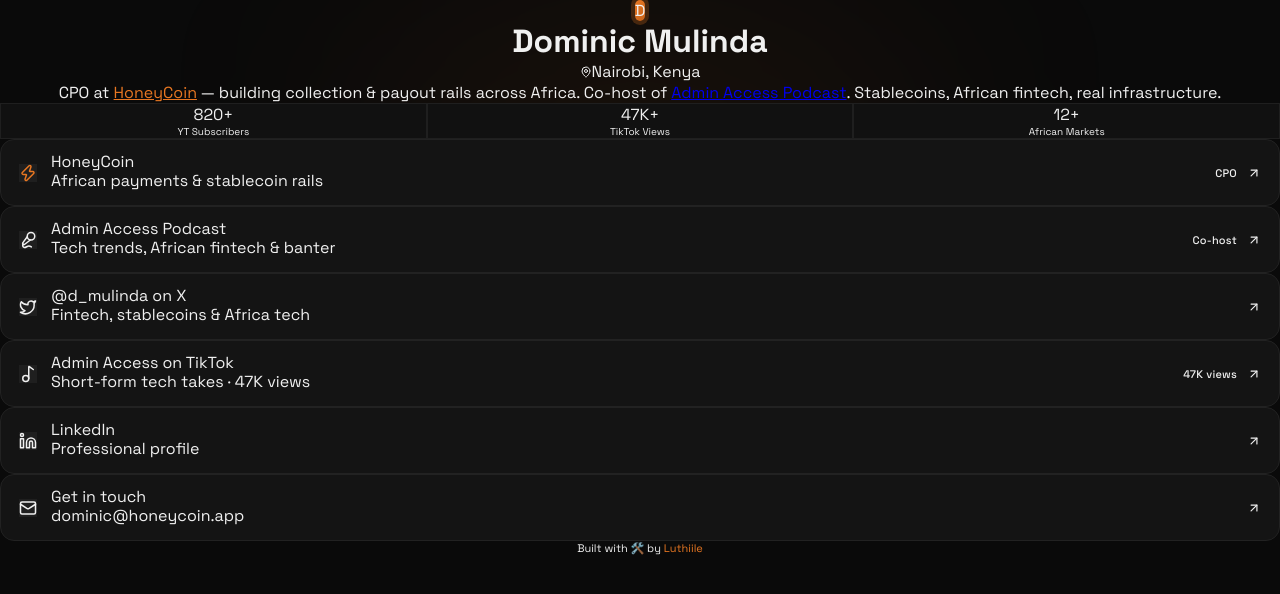
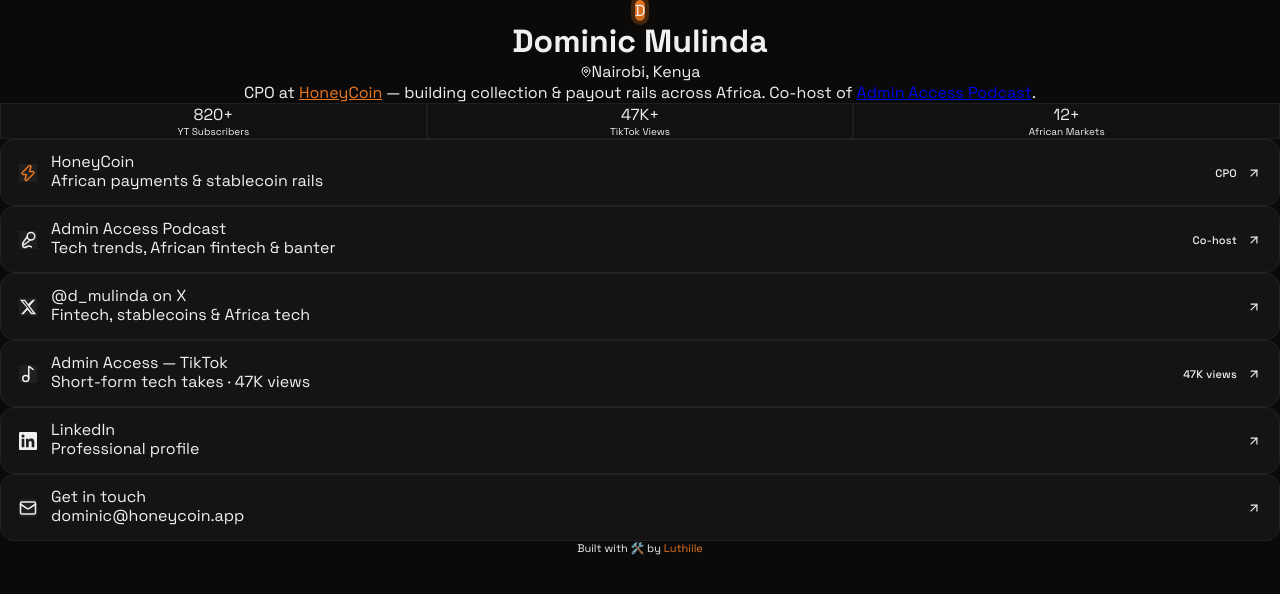
Before and after one commit to mulindaD/dom-links, a Next.js app: page / in a window 1280 px wide. Shown: the top 594 px of the page. Built offline with nearby package versions, Linux system fonts and the light colour scheme.

Commit message:
fix: inline SVG icons, clean build

```diff
--- a/app/page.tsx
+++ b/app/page.tsx
@@ -1,7 +1,22 @@
 import {
-  Twitter, Linkedin, Youtube,
-  Mic2, ArrowUpRight, Music2, MapPin, Zap, Mail
+  Mic2, ArrowUpRight, Music2, MapPin, Zap, Mail, Globe, ExternalLink
 } from "lucide-react";
+
+function XIcon({ size = 18, className = "" }) {
+  return (
+    <svg width={size} height={size} viewBox="0 0 24 24" fill="currentColor" className={className}>
+      <path d="M18.244 2.25h3.308l-7.227 8.26 8.502 11.24H16.17l-4.714-6.231-5.401 6.231H2.744l7.73-8.835L1.254 2.25H8.08l4.261 5.633 5.903-5.633Zm-1.161 17.52h1.833L7.084 4.126H5.117z"/>
+    </svg>
+  );
+}
+
+function LinkedinIcon({ size = 18, className = "" }) {
+  return (
+    <svg width={size} height={size} viewBox="0 0 24 24" fill="currentColor" className={className}>
+      <path d="M20.447 20.452h-3.554v-5.569c0-1.328-.027-3.037-1.852-3.037-1.853 0-2.136 1.445-2.136 2.939v5.667H9.351V9h3.414v1.561h.046c.477-.9 1.637-1.85 3.37-1.85 3.601 0 4.267 2.37 4.267 5.455v6.286zM5.337 7.433a2.062 2.062 0 01-2.063-2.065 2.064 2.064 0 112.063 2.065zm1.782 13.019H3.555V9h3.564v11.452zM22.225 0H1.771C.792 0 0 .774 0 1.729v20.542C0 23.227.792 24 1.771 24h20.451C23.2 24 24 23.227 24 22.271V1.729C24 .774 23.2 0 22.222 0h.003z"/>
+    </svg>
+  );
+}
 
 const LINKS = [
   {
@@ -9,8 +24,7 @@
     label: "HoneyCoin",
     sub: "African payments & stablecoin rails",
     href: "https://honeycoin.app",
-    iconColor: "text-[#E87722]",
-    iconName: "zap",
+    icon: <Zap size={18} className="text-[#E87722]" />,
     tag: { label: "CPO", color: "bg-orange-950 text-orange-400" },
   },
   {
@@ -18,8 +32,7 @@
     label: "Admin Access Podcast",
     sub: "Tech trends, African fintech & banter",
     href: "https://www.youtube.com/@AdminAccesspodcast",
-    iconColor: "text-purple-400",
-    iconName: "mic",
+    icon: <Mic2 size={18} className="text-purple-400" />,
     tag: { label: "Co-host", color: "bg-purple-950 text-purple-400" },
   },
   {
@@ -27,17 +40,15 @@
     label: "@d_mulinda on X",
     sub: "Fintech, stablecoins & Africa tech",
     href: "https://twitter.com/d_mulinda",
-    iconColor: "text-sky-400",
-    iconName: "twitter",
+    icon: <XIcon size={18} className="text-zinc-200" />,
     tag: null,
   },
   {
     id: "tiktok",
-    label: "Admin Access on TikTok",
+    label: "Admin Access — TikTok",
     sub: "Short-form tech takes · 47K views",
     href: "https://www.tiktok.com/@admin.access_",
-    iconColor: "text-pink-400",
-    iconName: "music",
+    icon: <Music2 size={18} className="text-pink-400" />,
     tag: { label: "47K views", color: "bg-pink-950 text-pink-400" },
   },
   {
@@ -45,8 +56,7 @@
     label: "LinkedIn",
     sub: "Professional profile",
     href: "https://www.linkedin.com/in/dominicmulinda",
-    iconColor: "text-blue-400",
-    iconName: "linkedin",
+    icon: <LinkedinIcon size={18} className="text-blue-400" />,
     tag: null,
   },
   {
@@ -54,50 +64,27 @@
     label: "Get in touch",
     sub: "dominic@honeycoin.app",
     href: "mailto:dominic@honeycoin.app",
-    iconColor: "text-zinc-400",
-    iconName: "mail",
+    icon: <Mail size={18} className="text-zinc-400" />,
     tag: null,
   },
 ];
 
-function LinkIcon({ name, className }: { name: string; className: string }) {
-  if (name === "zap")     return <Zap size={18} className={className} />;
-  if (name === "mic")     return <Mic2 size={18} className={className} />;
-  if (name === "twitter") return <Twitter size={18} className={className} />;
-  if (name === "music")   return <Music2 size={18} className={className} />;
-  if (name === "linkedin")return <Linkedin size={18} className={className} />;
-  if (name === "mail")    return <Mail size={18} className={className} />;
-  return null;
-}
-
 export default function Page() {
   return (
     <main className="min-h-screen flex items-start justify-center px-4 py-12">
-
-      {/* Background glow */}
-      <div
-        style={{
-          position: "fixed", top: 0, left: "50%", transform: "translateX(-50%)",
-          width: 600, height: 300, borderRadius: "50%",
-          background: "rgba(232,119,34,0.07)", filter: "blur(120px)",
-          pointerEvents: "none", zIndex: 0,
-        }}
-      />
-
       <div className="w-full max-w-sm flex flex-col items-center gap-6 relative" style={{ zIndex: 1 }}>
 
         {/* Avatar */}
         <div className="flex flex-col items-center gap-4">
           <div
-            className="w-20 h-20 rounded-full flex items-center justify-center text-3xl font-bold text-white select-none shadow-2xl"
+            className="w-20 h-20 rounded-full flex items-center justify-center text-3xl font-bold text-white select-none"
             style={{
               background: "linear-gradient(135deg, #E87722, #c9641a)",
-              boxShadow: "0 0 0 4px rgba(232,119,34,0.25)",
+              boxShadow: "0 0 0 4px rgba(232,119,34,0.25), 0 8px 32px rgba(232,119,34,0.2)",
             }}
           >
             D
           </div>
-
           <div className="text-center">
             <h1 className="text-2xl font-bold tracking-tight text-white">Dominic Mulinda</h1>
             <div className="flex items-center justify-center gap-1.5 mt-1.5">
@@ -108,18 +95,15 @@
         </div>
 
         {/* Bio */}
-        <div className="text-center">
-          <p className="text-sm text-zinc-400 leading-relaxed max-w-xs">
+        <p className="text-sm text-zinc-400 leading-relaxed text-center max-w-xs">
           CPO at{" "}
           <a href="https://honeycoin.app" className="text-[#E87722] hover:underline">HoneyCoin</a>
           {" "}— building collection & payout rails across Africa.
           Co-host of{" "}
           <a href="https://www.youtube.com/@AdminAccesspodcast" className="text-purple-400 hover:underline">Admin Access Podcast</a>.
-            Stablecoins, African fintech, real infrastructure.
         </p>
-        </div>
 
-        {/* Stats strip */}
+        {/* Stats */}
         <div className="w-full grid grid-cols-3 gap-2">
           {[
             { label: "YT Subscribers", value: "820+" },
@@ -151,7 +135,7 @@
                 className="w-9 h-9 rounded-xl flex items-center justify-center shrink-0"
                 style={{ background: "#1f1f1f" }}
               >
-                <LinkIcon name={link.iconName} className={link.iconColor} />
+                {link.icon}
               </div>
               <div className="flex-1 min-w-0">
                 <p className="text-sm font-semibold text-white leading-none">{link.label}</p>
@@ -168,12 +152,9 @@
         </div>
 
         {/* Footer */}
-        <div className="text-center pt-2">
-          <p className="text-[11px] text-zinc-700">
-            Built with 🛠️ by{" "}
-            <span className="text-[#E87722]">Luthiile</span>
+        <p className="text-[11px] text-zinc-700 pt-2">
+          Built with 🛠️ by <span className="text-[#E87722]">Luthiile</span>
         </p>
-        </div>
 
       </div>
     </main>
--- a/next.config.ts
+++ b/next.config.ts
@@ -1,9 +1,5 @@
 import type { NextConfig } from "next";
 
-const nextConfig: NextConfig = {
-  experimental: {
-    turbo: undefined,
-  },
-};
+const nextConfig: NextConfig = {};
 
 export default nextConfig;
--- a/package.json
+++ b/package.json
@@ -4,7 +4,7 @@
   "private": true,
   "scripts": {
     "dev": "next dev",
-    "build": "next build --no-turbo",
+    "build": "next build",
     "start": "next start"
   },
   "dependencies": {
```
Lines whose indentation alone changed are shown as unchanged.
